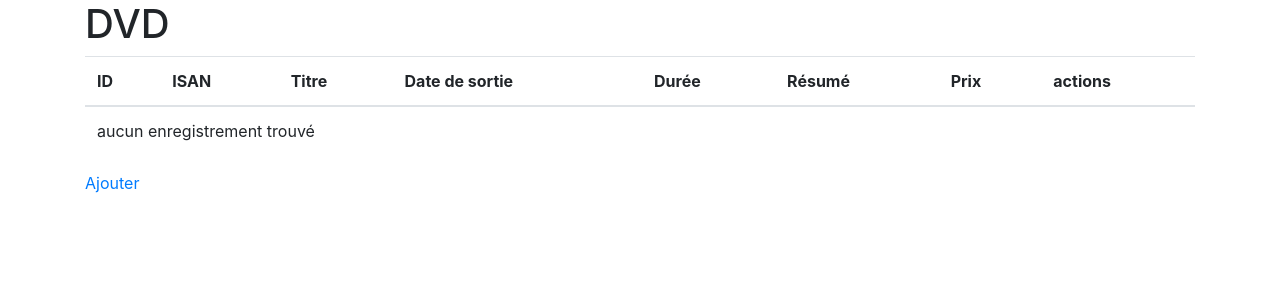
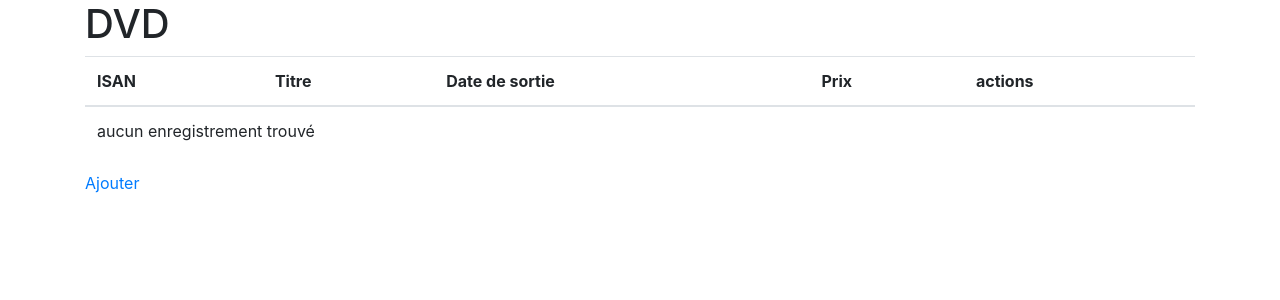
Before and after one commit to cpagnoux/novaway-symfony-test, a Symfony app: template templates/admin/dvd/index.html.twig in a window 1280 px wide. Shown: the part 56-356 px from the top of the page. Run offline with Twig, Linux system fonts and the light colour scheme; the template is opened without the code that fills it, so the values that code supplies are empty; some libraries are stand-ins or nearby versions.

Commit message:
Remove some colums from indexes of back office

```diff
--- a/templates/admin/actor/index.html.twig
+++ b/templates/admin/actor/index.html.twig
@@ -8,7 +8,6 @@
     <table class="table">
         <thead>
             <tr>
-                <th>ID</th>
                 <th>Nom</th>
                 <th>actions</th>
             </tr>
@@ -16,7 +15,6 @@
         <tbody>
         {% for actor in actors %}
             <tr>
-                <td>{{ actor.id }}</td>
                 <td>{{ actor.name }}</td>
                 <td>
                     <a href="{{ path('actor_show', {'id': actor.id}) }}">voir</a>
--- a/templates/admin/author/index.html.twig
+++ b/templates/admin/author/index.html.twig
@@ -8,7 +8,6 @@
     <table class="table">
         <thead>
             <tr>
-                <th>ID</th>
                 <th>Nom</th>
                 <th>actions</th>
             </tr>
@@ -16,7 +15,6 @@
         <tbody>
         {% for author in authors %}
             <tr>
-                <td>{{ author.id }}</td>
                 <td>{{ author.name }}</td>
                 <td>
                     <a href="{{ path('author_show', {'id': author.id}) }}">voir</a>
--- a/templates/admin/bluray/index.html.twig
+++ b/templates/admin/bluray/index.html.twig
@@ -8,12 +8,9 @@
     <table class="table">
         <thead>
             <tr>
-                <th>ID</th>
                 <th>ISAN</th>
                 <th>Titre</th>
                 <th>Date de sortie</th>
-                <th>Durée</th>
-                <th>Résumé</th>
                 <th>Prix</th>
                 <th>actions</th>
             </tr>
@@ -21,12 +18,9 @@
         <tbody>
         {% for bluray in blurays %}
             <tr>
-                <td>{{ bluray.id }}</td>
                 <td>{{ bluray.isan }}</td>
                 <td>{{ bluray.title }}</td>
                 <td>{{ bluray.releaseDate ? bluray.releaseDate|date('Y-m-d H:i:s') : '' }}</td>
-                <td>{{ bluray.duration }}</td>
-                <td>{{ bluray.storyline }}</td>
                 <td>{{ bluray.price }}</td>
                 <td>
                     <a href="{{ path('bluray_show', {'id': bluray.id}) }}">voir</a>
--- a/templates/admin/book/index.html.twig
+++ b/templates/admin/book/index.html.twig
@@ -8,12 +8,9 @@
     <table class="table">
         <thead>
             <tr>
-                <th>ID</th>
                 <th>ISBN</th>
                 <th>Titre</th>
                 <th>Date de parution</th>
-                <th>Nombre de pages</th>
-                <th>Résumé</th>
                 <th>Prix</th>
                 <th>actions</th>
             </tr>
@@ -21,12 +18,9 @@
         <tbody>
         {% for book in books %}
             <tr>
-                <td>{{ book.id }}</td>
                 <td>{{ book.isbn }}</td>
                 <td>{{ book.title }}</td>
                 <td>{{ book.releaseDate ? book.releaseDate|date('Y-m-d H:i:s') : '' }}</td>
-                <td>{{ book.numPages }}</td>
-                <td>{{ book.summary }}</td>
                 <td>{{ book.price }}</td>
                 <td>
                     <a href="{{ path('book_show', {'id': book.id}) }}">voir</a>
--- a/templates/admin/director/index.html.twig
+++ b/templates/admin/director/index.html.twig
@@ -8,7 +8,6 @@
     <table class="table">
         <thead>
             <tr>
-                <th>ID</th>
                 <th>Nom</th>
                 <th>actions</th>
             </tr>
@@ -16,7 +15,6 @@
         <tbody>
         {% for director in directors %}
             <tr>
-                <td>{{ director.id }}</td>
                 <td>{{ director.name }}</td>
                 <td>
                     <a href="{{ path('director_show', {'id': director.id}) }}">voir</a>
--- a/templates/admin/dvd/index.html.twig
+++ b/templates/admin/dvd/index.html.twig
@@ -8,12 +8,9 @@
     <table class="table">
         <thead>
             <tr>
-                <th>ID</th>
                 <th>ISAN</th>
                 <th>Titre</th>
                 <th>Date de sortie</th>
-                <th>Durée</th>
-                <th>Résumé</th>
                 <th>Prix</th>
                 <th>actions</th>
             </tr>
@@ -21,12 +18,9 @@
         <tbody>
         {% for dvd in dvds %}
             <tr>
-                <td>{{ dvd.id }}</td>
                 <td>{{ dvd.isan }}</td>
                 <td>{{ dvd.title }}</td>
                 <td>{{ dvd.releaseDate ? dvd.releaseDate|date('Y-m-d H:i:s') : '' }}</td>
-                <td>{{ dvd.duration }}</td>
-                <td>{{ dvd.storyline }}</td>
                 <td>{{ dvd.price }}</td>
                 <td>
                     <a href="{{ path('dvd_show', {'id': dvd.id}) }}">voir</a>
```
